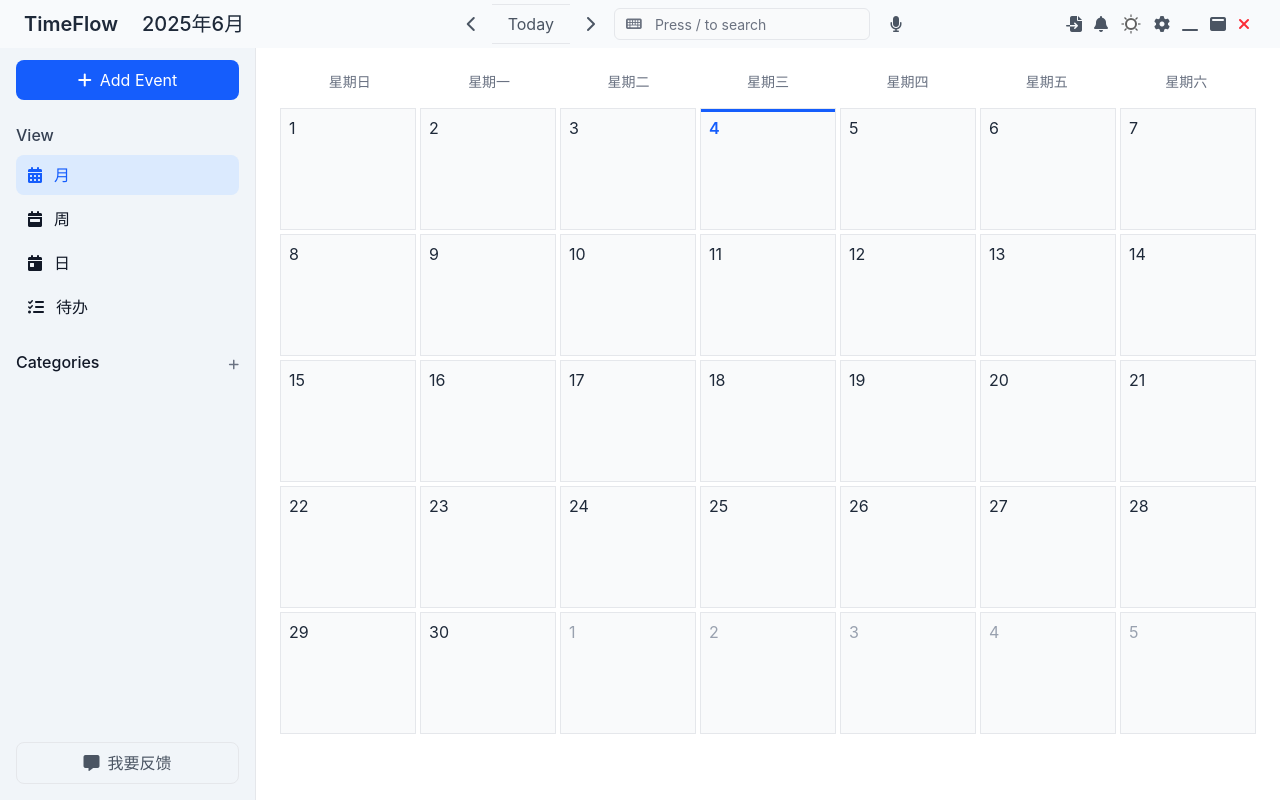
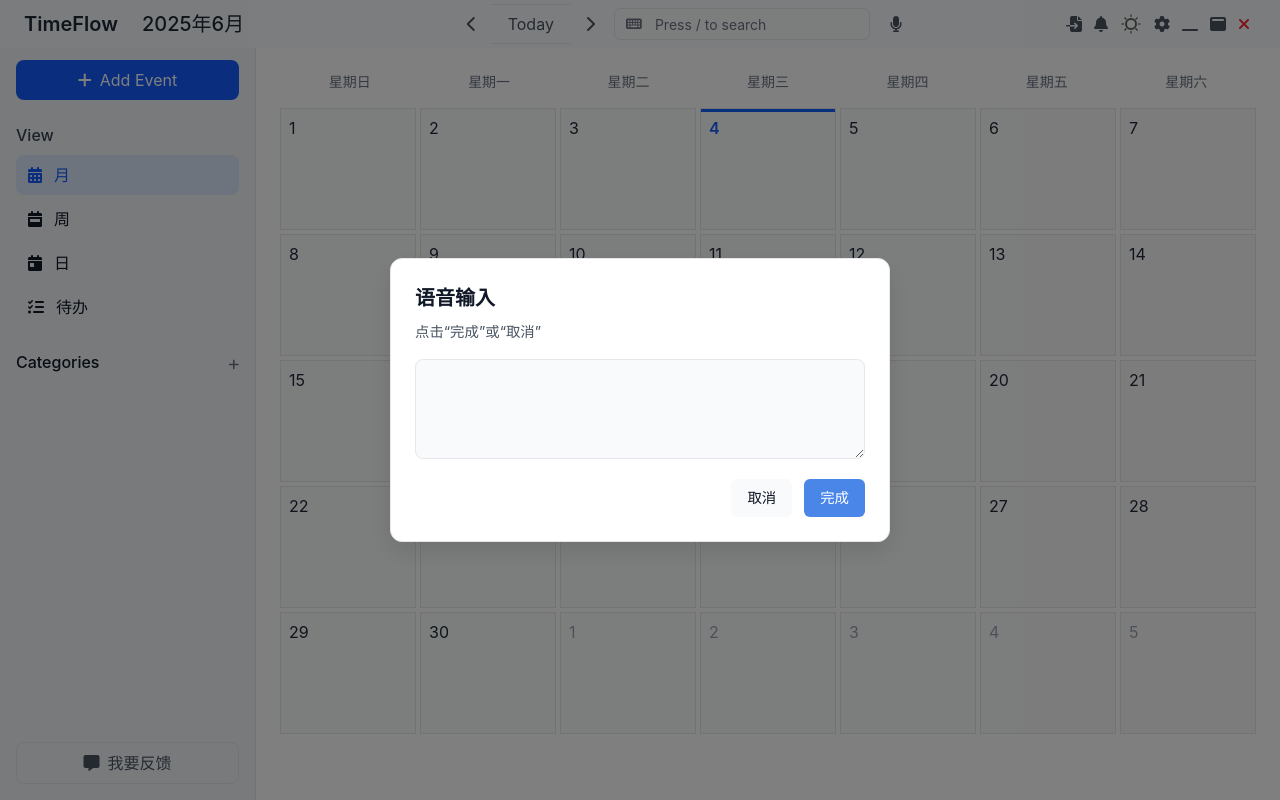
Before and after one commit to SYSU-TimeFlow/TimeFlow, a Vue app: page /#/ in a window 1280 px wide. Both pictures are taken after a click on the button 895 px from the left and 24 px from the top of the page. Built offline with nearby package versions, Linux system fonts and the light colour scheme.

Commit message:
feat/尝试添加麦克风功能

```diff
--- a/src/renderer/components/CalendarHeader.vue
+++ b/src/renderer/components/CalendarHeader.vue
@@ -299,6 +299,19 @@
       </div>
     </div>
   </header>
+
+  <!-- 新增：语音识别弹窗 -->
+  <div v-if="isSpeechModalVisible" class="speech-modal-overlay">
+    <div class="speech-modal-content no-drag">
+      <h3 class="speech-modal-title">语音输入</h3>
+      <p class="speech-status">{{ speechStatus }}</p>
+      <div ref="transcriptDivRef" class="speech-transcript" contenteditable="true"></div>
+      <div class="speech-modal-actions">
+        <button @click="handleSpeechCancel" class="speech-btn-cancel">取消</button>
+        <button @click="handleSpeechDone" class="speech-btn-done">完成</button>
+      </div>
+    </div>
+  </div>
 </template>
 
 <script setup lang="ts">
@@ -320,28 +333,84 @@ const isCogHovered = ref(false);
 const cogRotation = ref(0);
 const themeBtnHover = ref(false);
 
-// ==================== 语音识别功能 ====================
-const handleSpeechRecognition = async () => {
-  console.log("尝试调用语音识别...");
-  if (electronAPI && electronAPI.recognizeSpeech) {
-    try {
-      const result = await electronAPI.recognizeSpeech();
-      if (result.success) {
-        console.log("语音识别结果:", result.text);
-        // 可以在这里将识别的文本填充到搜索框或事件标题中
-        uiStore.updateSearchInputValue(result.text);
-        // 激活搜索框并聚焦
-        activateSearch();
+// ==================== 语音识别功能 (新实现) ====================
+const isSpeechModalVisible = ref(false);
+const speechStatus = ref("点击“完成”或“取消”");
+const transcriptDivRef = ref<HTMLDivElement | null>(null);
+let recognition: any = null; // SpeechRecognition 实例
+let finalTranscript = '';
+
+const handleSpeechRecognition = () => {
+  // Web Speech API 只能在渲染进程中使用
+  const SpeechRecognition = (window as any).SpeechRecognition || (window as any).webkitSpeechRecognition;
+  if (!SpeechRecognition) {
+    speechStatus.value = "错误：您的浏览器不支持语音识别。";
+    isSpeechModalVisible.value = true; // 显示弹窗并提示错误
+    return;
+  }
+
+  isSpeechModalVisible.value = true;
+  finalTranscript = ''; // 重置之前的记录
+
+  // 初始化识别实例
+  recognition = new SpeechRecognition();
+  recognition.lang = 'zh-CN'; // 设置语言为中文
+  recognition.interimResults = true; // 显示临时结果
+  recognition.continuous = true; // 持续识别
+
+  recognition.onstart = () => {
+    speechStatus.value = "正在聆听，请开始说话...";
+  };
+
+  recognition.onresult = (event: any) => {
+    let interimTranscript = '';
+    finalTranscript = ''; // 每次结果更新时都重新计算最终结果
+    for (let i = 0; i < event.results.length; ++i) {
+      if (event.results[i].isFinal) {
+        finalTranscript += event.results[i][0].transcript;
       } else {
-        console.error("语音识别失败:", result.text);
+        interimTranscript += event.results[i][0].transcript;
       }
-    } catch (error) {
-      console.error("调用语音识别API时出错:", error);
     }
-  } else {
-    console.warn("语音识别API不可用。");
+    // 更新弹窗中的文本内容
+    if (transcriptDivRef.value) {
+      transcriptDivRef.value.innerHTML = finalTranscript + `<span style="color: #999;">${interimTranscript}</span>`;
+    }
+  };
+
+  recognition.onerror = (event: any) => {
+    speechStatus.value = `识别出错: ${event.error}`;
+  };
+
+  recognition.onend = () => {
+    speechStatus.value = "识别结束。点击“完成”保存。";
+  };
+
+  recognition.start();
+};
+
+// 用户点击“完成”按钮
+const handleSpeechDone = () => {
+  if (recognition) {
+    recognition.stop();
   }
+  // 获取 div 中的最终文本（允许用户手动修改）
+  const resultText = transcriptDivRef.value?.innerText || finalTranscript;
+  if (resultText.trim()) {
+    uiStore.updateSearchInputValue(resultText.trim());
+    activateSearch(); // 激活搜索框并填入内容
+  }
+  isSpeechModalVisible.value = false;
 };
+
+// 用户点击“取消”按钮
+const handleSpeechCancel = () => {
+  if (recognition) {
+    recognition.stop();
+  }
+  isSpeechModalVisible.value = false;
+};
+
 
 // ==================== 事件通知功能 ====================
 // 已通知事件唯一标识集合，防止重复通知（考虑时间变化）
@@ -764,4 +833,96 @@ watch(isCogHovered, (hovered) => {
   color: #4a86e8;
   background-color: rgba(74, 134, 232, 0.1);
 }
+
+/* 新增：语音识别弹窗样式 */
+.speech-modal-overlay {
+  position: fixed;
+  top: 0;
+  left: 0;
+  width: 100vw;
+  height: 100vh;
+  background-color: rgba(0, 0, 0, 0.5);
+  display: flex;
+  justify-content: center;
+  align-items: center;
+  z-index: 1000;
+}
+
+.speech-modal-content {
+  background-color: var(--bg-primary);
+  padding: 24px;
+  border-radius: 12px;
+  width: 90%;
+  max-width: 500px;
+  box-shadow: 0 10px 25px rgba(0, 0, 0, 0.1);
+  display: flex;
+  flex-direction: column;
+  border: 1px solid var(--border-color);
+}
+
+.speech-modal-title {
+  margin: 0 0 8px 0;
+  font-size: 1.25rem;
+  font-weight: 600;
+  color: var(--text-primary);
+}
+
+.speech-status {
+  margin: 0 0 16px 0;
+  color: var(--text-secondary);
+  font-size: 0.9rem;
+  min-height: 1.2em;
+}
+
+.speech-transcript {
+  width: 100%;
+  min-height: 100px;
+  padding: 12px;
+  border: 1px solid var(--border-color);
+  border-radius: 8px;
+  background-color: var(--bg-secondary);
+  color: var(--text-primary);
+  font-size: 1rem;
+  margin-bottom: 20px;
+  box-sizing: border-box;
+  resize: vertical;
+  overflow-y: auto;
+}
+.speech-transcript:focus {
+  outline: none;
+  border-color: #4a86e8;
+}
+
+.speech-modal-actions {
+  display: flex;
+  justify-content: flex-end;
+  gap: 12px;
+}
+
+.speech-modal-actions button {
+  padding: 8px 16px;
+  border: none;
+  border-radius: 6px;
+  font-size: 0.9rem;
+  font-weight: 500;
+  cursor: pointer;
+  transition: background-color 0.2s;
+}
+
+.speech-btn-cancel {
+  background-color: var(--bg-secondary);
+  color: var(--text-primary);
+  border: 1px solid var(--border-color);
+}
+.speech-btn-cancel:hover {
+  background-color: var(--hover-bg);
+}
+
+.speech-btn-done {
+  background-color: #4a86e8;
+  color: white;
+}
+.speech-btn-done:hover {
+  background-color: #3c78d8;
+}
 </style>
```
